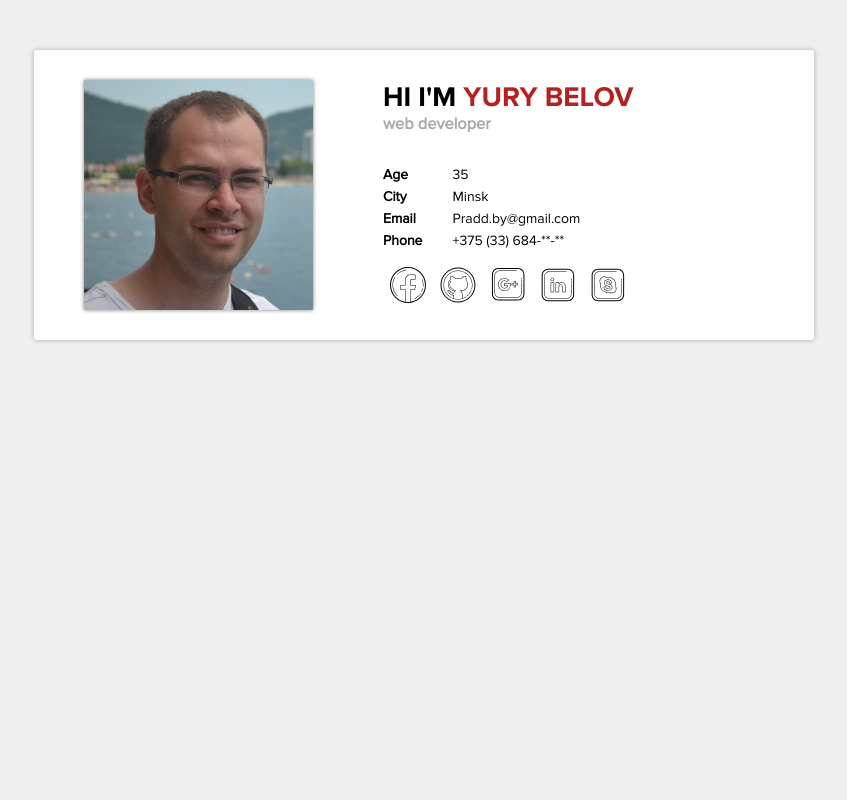
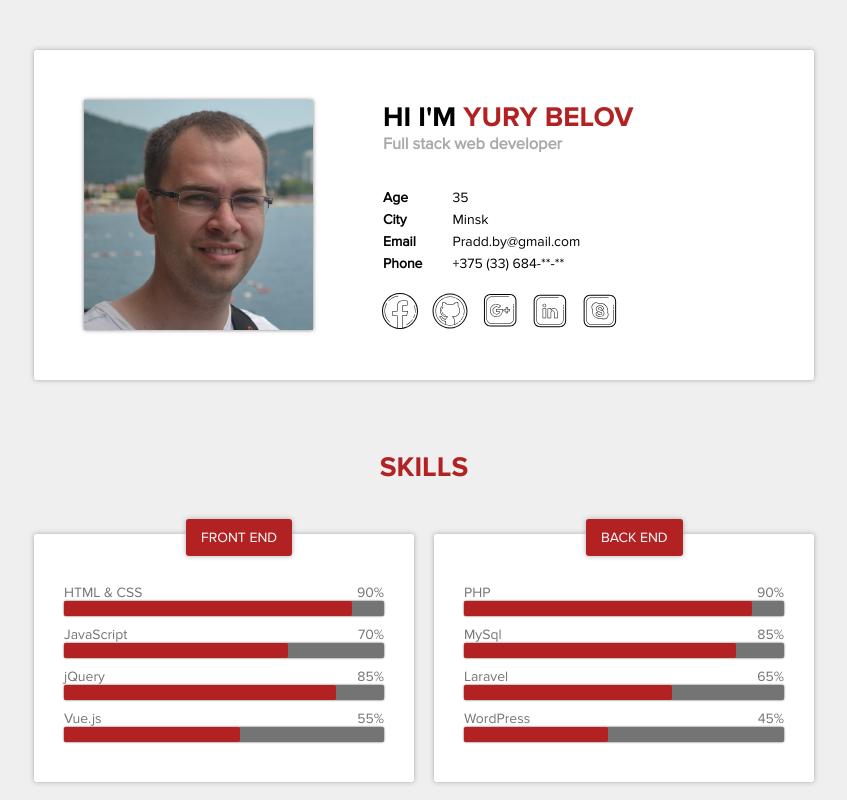
Before and after one commit to Praddby/rsschool-cv, a plain HTML site: page index.html in a window 1280 px wide. Shown: the whole page, without its empty margins (216-1063 px from the left). Drawn offline with Linux system fonts and the light colour scheme.

Commit message:
feat: add block 'skills'

```diff
--- a/index.html
+++ b/index.html
@@ -14,7 +14,7 @@
 			<div class="about-me">
 				<div class="header-title">
 					<h1>Hi I'm <span class="name">Yury Belov</span></h1>
-					<h3>web developer</h3>
+					<h3>Full stack web developer</h3>
 				</div>
 				<div class="header-address">
 					<ul class="address-title">
@@ -32,17 +32,105 @@
 				</div>
 
 				<ul class="social-links">
-					<li class="facebook"></li>
-					<li class="github"></li>
-					<li class="google"></li>
-					<li class="linkedin"></li>
-					<li class="skype"></li>
+					<li><a href="#"><span class="facebook"></span></a></li>
+					<li><a href="#"><span class="github"></span></a></li>
+					<li><a href="#"><span class="google"></span></a></li>
+					<li><a href="#"><span class="linkedin"></span></a></li>
+					<li><a href="#"><span class="skype"></span></a></li>
 				</ul>
 			</div>
 		</header><!-- /header -->
 
 		<section class="skills">
-
+			<h1 class="skills-title">skills</h1>
+			<div class="skills-body">
+				<div class="front-end">
+					<div class="front-end--title">
+						front end
+					</div>
+					<div class="skills-description">
+						<div class="skill">
+							<div class="skills-label">
+								<p>HTML & CSS</p>
+								<p>90%</p>
+							</div>
+							<div class="skills-diagram">
+								<div class="skills-active html-css-active"></div>
+							</div>
+						</div>
+						<div class="skill">
+							<div class="skills-label">
+								<p>JavaScript</p>
+								<p>70%</p>
+							</div>
+							<div class="skills-diagram">
+								<div class="skills-active js-active"></div>
+							</div>
+						</div>
+						<div class="skill">
+							<div class="skills-label">
+								<p>jQuery</p>
+								<p>85%</p>
+							</div>
+							<div class="skills-diagram">
+								<div class="skills-active jquery-active"></div>
+							</div>
+						</div>
+						<div class="skill">
+							<div class="skills-label">
+								<p>Vue.js</p>
+								<p>55%</p>
+							</div>
+							<div class="skills-diagram">
+								<div class="skills-active vue-active"></div>
+							</div>
+						</div>
+					</div>
+				</div>
+				<div class="back-end">
+					<div class="back-end--title">
+						back end
+					</div>
+					<div class="skills-description">
+						<div class="skill">
+							<div class="skills-label">
+								<p>PHP</p>
+								<p>90%</p>
+							</div>
+							<div class="skills-diagram">
+								<div class="skills-active php-active"></div>
+							</div>
+						</div>
+						<div class="skill">
+							<div class="skills-label">
+								<p>MySql</p>
+								<p>85%</p>
+							</div>
+							<div class="skills-diagram">
+								<div class="skills-active mysql-active"></div>
+							</div>
+						</div>
+						<div class="skill">
+							<div class="skills-label">
+								<p>Laravel</p>
+								<p>65%</p>
+							</div>
+							<div class="skills-diagram">
+								<div class="skills-active laravel-active"></div>
+							</div>
+						</div>
+						<div class="skill">
+							<div class="skills-label">
+								<p>WordPress</p>
+								<p>45%</p>
+							</div>
+							<div class="skills-diagram">
+								<div class="skills-active wordpress-active"></div>
+							</div>
+						</div>
+					</div>
+				</div>
+			</div>
 		</section>
 
 		<section class="education">
--- a/style/style.css
+++ b/style/style.css
@@ -26,9 +26,12 @@ a {
 	margin: 0 auto;
 }
 
+
+/*----- header -----*/
+
 .header {
 	margin-top: 50px;
-	padding: 30px;
+	padding: 50px 30px;
 	background-color: #fff;
 	width: 100%;
 	display: flex;
@@ -87,13 +90,18 @@ a {
 
 .social-links {
 	display: flex;
+	margin: 0 0 -10px -8px;
+}
+
+.social-links span {
+	display: inline-block;
+	transition: background .2s linear;
+	width: 50px;
+	height: 50px;
 }
 
 .facebook {
-	width: 50px;
-	height: 50px;
 	background: url("../img/social icons/facebook.svg");
-	cursor: pointer;
 }
 
 .facebook:hover {
@@ -101,10 +109,7 @@ a {
 }
 
 .github {
-	width: 50px;
-	height: 50px;
 	background: url("../img/social icons/github.svg");
-	cursor: pointer;
 }
 
 .github:hover {
@@ -112,10 +117,7 @@ a {
 }
 
 .google {
-	width: 50px;
-	height: 50px;
 	background: url("../img/social icons/google.svg");
-	cursor: pointer;
 }
 
 .google:hover {
@@ -123,10 +125,7 @@ a {
 }
 
 .linkedin {
-	width: 50px;
-	height: 50px;
 	background: url("../img/social icons/linkedin.svg");
-	cursor: pointer;
 }
 
 .linkedin:hover {
@@ -134,12 +133,131 @@ a {
 }
 
 .skype {
-	width: 50px;
-	height: 50px;
 	background: url("../img/social icons/skype.svg");
-	cursor: pointer;
 }
 
 .skype:hover {
 	background: url("../img/social icons/skype-color.svg");
 }
+
+/*----- end header -----*/
+
+
+/*----- skills -----*/
+
+.skills {
+	margin-top: 70px;
+}
+
+.skills-title {
+	color: #B22222;
+	text-align: center;
+	font-size: 2em;
+	text-transform: uppercase;
+	font-family: 'Proxima Nova Bold', sans-serif;
+	margin-bottom: 50px
+}
+
+.skills-body {
+	display: flex;
+}
+
+.front-end,
+.back-end {
+	padding: 30px;
+	background-color: #fff;
+	width: 100%;
+	display: flex;
+	flex-direction: column;
+	box-shadow: 0 0 5px #aaa;
+	border-radius: 3px;
+	position: relative;
+}
+
+.front-end {
+	margin-right: 10px;
+}
+.back-end {
+	margin-left: 10px;
+}
+
+.front-end--title,
+.back-end--title {
+	padding: 10px 15px;
+	background-color: #B22222;
+	color: #fff;
+	text-transform: uppercase;
+	box-shadow: 0 0 5px #aaa;
+	border-radius: 3px;
+	position: absolute;
+	top: -15px;
+	left: 40%;
+}
+
+.skills-description {
+	margin-top: 20px;
+}
+
+.skill {
+	margin-bottom: 10px;
+}
+
+.skills-label{
+	color: #747474;
+	display: flex;
+	justify-content: space-between;
+}
+
+.skills-diagram {
+	position: relative;
+	width: 100%;
+	height: 15px;
+	background-color: #747474;
+	border-radius: 2px;
+	box-shadow: 0 0 2px #333;
+}
+
+.skills-active {
+	position: absolute;
+	height: 15px;
+	background-color: #B22222;
+	border-radius: 2px;
+}
+
+.js-active {
+	width: 70%;
+}
+
+.html-css-label {
+	text-transform: uppercase;
+}
+
+.html-css-active {
+	width: 90%;
+}
+
+.jquery-active {
+	width: 85%;
+}
+
+.vue-active {
+	width: 55%;
+}
+
+.php-active {
+	width: 90%;
+}
+
+.mysql-active {
+	width: 85%;
+}
+
+.laravel-active {
+	width: 65%;
+}
+
+.wordpress-active {
+	width: 45%;
+}
+
+/*----- end skills -----*/
```
